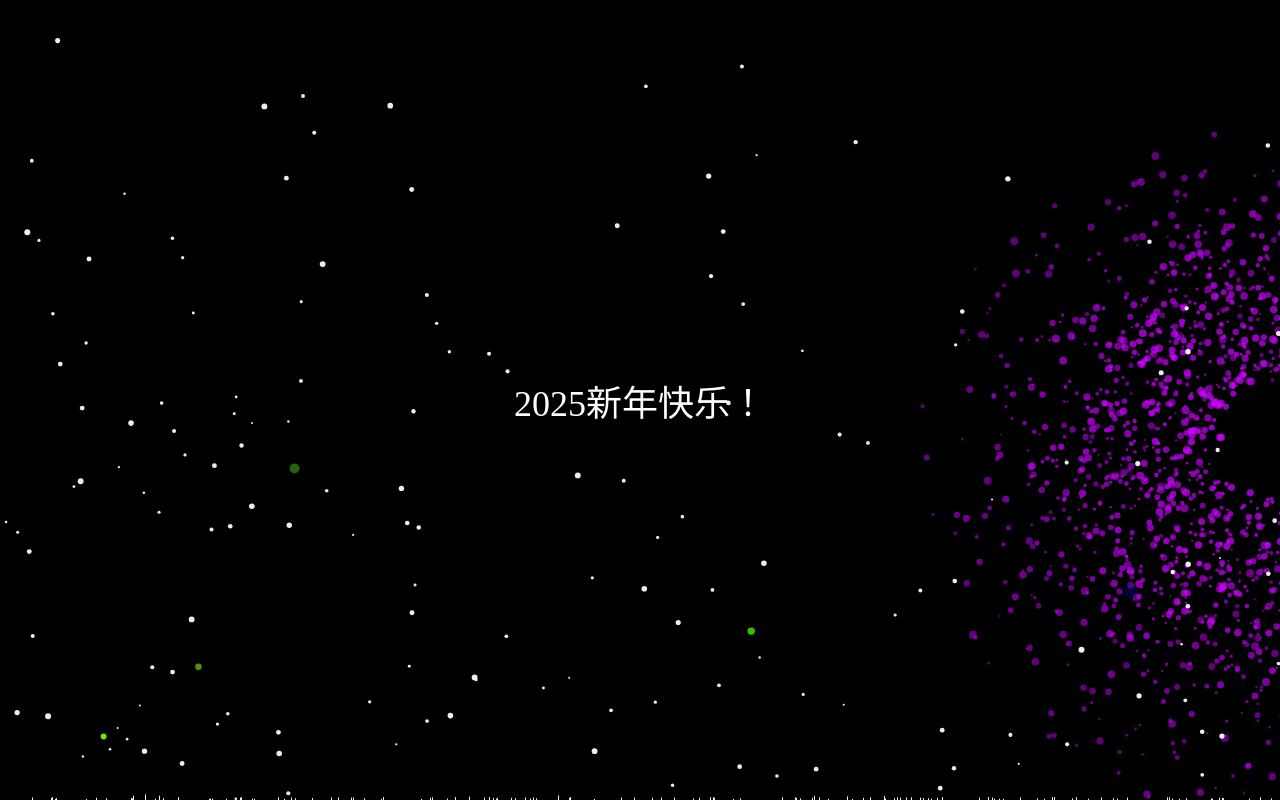
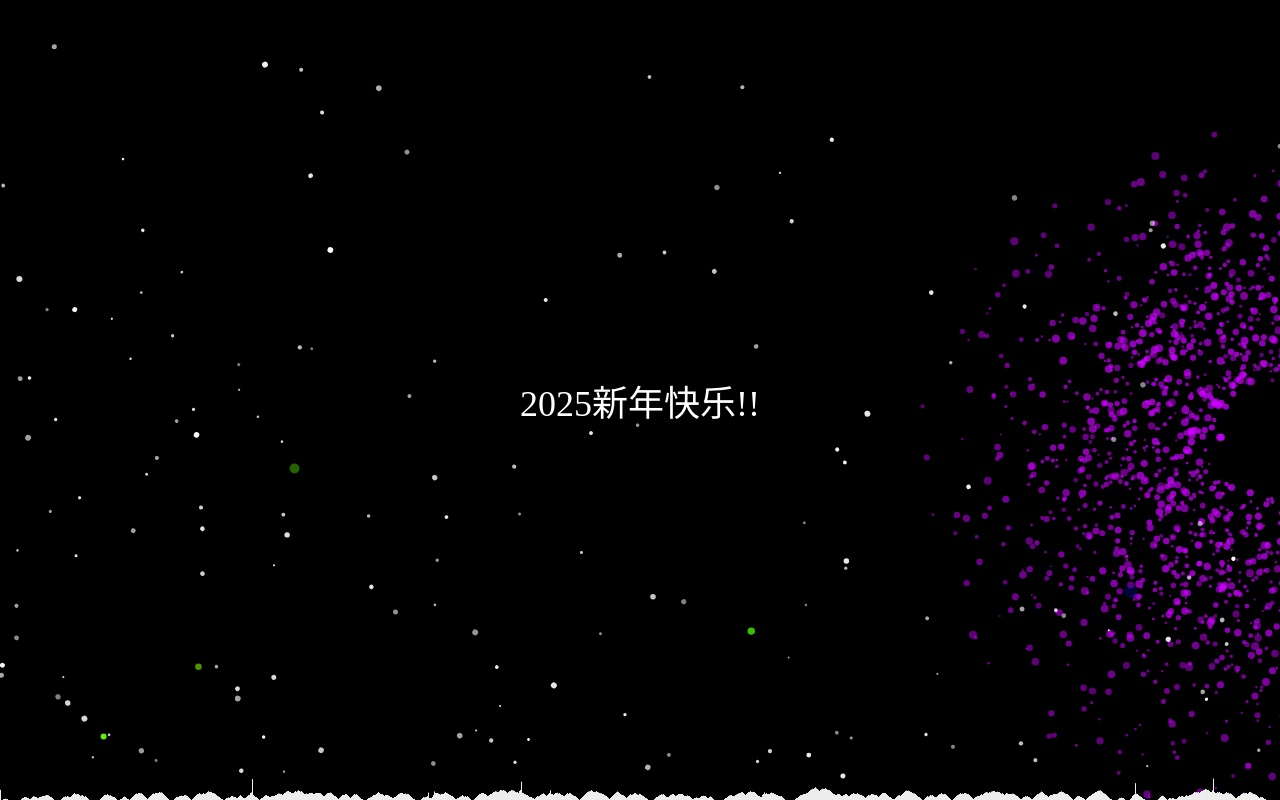
Before and after one commit to chimestone/chimestone_.github.io, a plain HTML site: page index.html in a window 1280 px wide. Both pictures are taken after a click on the button "点这个！". Drawn offline with Linux system fonts and the light colour scheme.

Commit message:
Update index.html

```diff
--- a/index.html
+++ b/index.html
@@ -1,3 +1,4 @@
+
 <!DOCTYPE html>
 <html lang="en">
 
@@ -58,12 +59,47 @@
             opacity: 0;
             transition: opacity 1s ease-in-out;
         }
+
+        /* 新增歌词显示区域样式 */
+        #lyricContainer {
+            position: absolute;
+            top: 10px;
+            right: 10px;
+            color: white;
+            background-color: rgba(0, 0, 0, 0.5);
+            padding: 10px;
+            box-sizing: border-box;
+            width: 200px;
+            height: 40px;
+            line-height: 40px;
+            overflow: hidden;
+        }
+
+        /* 定义滚动动画 */
+        @keyframes scrollLyrics {
+            from {
+                transform: translateY(0);
+            }
+
+            to {
+                transform: translateY(-100%);
+            }
+        }
+
+        /* 手机端样式调整 */
+        @media (max-width: 768px) {
+            #subtitle {
+                font-size: 24px;
+            }
+        }
     </style>
 </head>
 
 <body>
     <button id="playButton">点这个！</button>
     <div id="subtitle"></div>
+    <!-- 新增歌词显示容器 -->
+    <div id="lyricContainer"></div>
 
     <script>
         const playButton = document.getElementById('playButton');
@@ -73,8 +109,9 @@
         document.body.appendChild(canvas);
         const ctx = canvas.getContext('2d');
         const subtitle = document.getElementById('subtitle');
+        const lyricContainer = document.getElementById('lyricContainer');
 
-        const subtitles = ['2025新年快乐！'];
+        const subtitles = ['2025新年快乐!!'];
         let subtitleIndex = 0;
 
         class Firework {
@@ -162,32 +199,51 @@
                 this.size = size;
                 this.speed = Math.random() * 3 + 2;
                 this.vx = (Math.random() - 0.5) * 2;
+                this.rotation = Math.random() * Math.PI * 2;
+                this.rotationSpeed = (Math.random() - 0.5) * 0.05;
+                this.opacity = Math.random() * 0.5 + 0.5;
             }
 
             update() {
                 this.x += this.vx;
                 this.y += this.speed;
+                this.rotation += this.rotationSpeed;
+
                 if (this.y > canvas.height - snowDepth) {
                     this.y = canvas.height - snowDepth;
-                    snowPiles[Math.floor(this.x)] = Math.min(snowPiles[Math.floor(this.x)] + this.size, maxSnowDepth);
+                    const snowPileIndex = Math.floor(this.x);
+                    if (snowPiles[snowPileIndex] < maxSnowDepth) {
+                        // 将积雪速度乘以 10
+                        snowPiles[snowPileIndex] += this.size * 10;
+                        if (snowPiles[snowPileIndex] > maxSnowDepth) {
+                            snowPiles[snowPileIndex] = maxSnowDepth;
+                        }
+                    }
                     return false;
                 }
                 return true;
             }
 
             draw() {
+                ctx.save();
+                ctx.globalAlpha = this.opacity;
+                ctx.translate(this.x, this.y);
+                ctx.rotate(this.rotation);
                 ctx.fillStyle = '#fff';
                 ctx.beginPath();
-                ctx.arc(this.x, this.y, this.size, 0, Math.PI * 2);
+                ctx.arc(0, 0, this.size, 0, Math.PI * 2);
                 ctx.fill();
+                ctx.restore();
             }
         }
 
         let snowflakes = [];
         const snowflakeCount = 200;
-        const maxSnowDepth = 100;
+        const maxSnowDepth = canvas.height * 0.1;
         let snowDepth = 0;
         const snowPiles = new Array(canvas.width).fill(0);
+        let mouseX = 0;
+        let mouseY = 0;
 
         function createSnowflakes(count) {
             for (let i = 0; i < count; i++) {
@@ -213,12 +269,95 @@
             }
         }
 
+        // 《打上花火》副歌歌词，按句分割
+        const hanabiLyrics = [
+            'ッと光って咲いた',
+            '花火を見ていた',
+            'きっとまだ終わらない夏が',
+            '曖昧な心を解かして繋いだ',
+            'この夜が続いて欲しかった',
+            'あと何度君と同じ花火を見られるかなって',
+            '笑う顔に何ができるだろうか',
+            '傷つくこと 喜ぶこと',
+            '繰り返す波と情動',
+            '焦燥 最終列車の音',
+            '何度でも言葉にして君を呼ぶよ',
+            '波間を選びもう一度',
+            'もう二度と悲しまずに済むように',
+            'ハッと息を呑めば',
+            '消えちゃいそうな光が',
+            'きっとまだ胸に住んでいた',
+            '手を伸ばせば触れた',
+            'あったかい未来は',
+            '密かにふたりを見ていた',
+            'パッと花火が',
+            '夜に咲いた',
+            '夜に咲いて',
+            '静かに消えた',
+            '離さないで',
+            'もう少しだけ',
+            'もう少しだけ このままで'
+        ];
+
+        let lyricIndex = 0;
+        let lyricInterval;
+
         playButton.addEventListener('click', () => {
             playButton.style.display = 'none';
             setInterval(createFirework, 300);
             showNextSubtitle();
             setInterval(() => createSnowflakes(50), 500);
+
+            lyricIndex = 0;
+            if (lyricInterval) {
+                clearInterval(lyricInterval);
+            }
+
+            lyricInterval = setInterval(() => {
+                if (lyricIndex < hanabiLyrics.length) {
+                    lyricContainer.textContent = hanabiLyrics[lyricIndex];
+                    lyricIndex++;
+                } else {
+                    clearInterval(lyricInterval);
+                }
+            }, 3000);
         });
+
+        function handleMouseMove(event) {
+            mouseX = event.clientX;
+            mouseY = event.clientY;
+            // 略增大铲掉积雪的范围
+            const range = 20;
+            for (let i = Math.max(0, mouseX - range); i < Math.min(canvas.width, mouseX + range); i++) {
+                if (snowPiles[i] > 0) {
+                    snowPiles[i] -= 2;
+                    if (snowPiles[i] < 0) {
+                        snowPiles[i] = 0;
+                    }
+                }
+            }
+        }
+
+        window.addEventListener('mousemove', handleMouseMove);
+
+        // 积雪滚落逻辑
+        function rollSnow() {
+            for (let x = 1; x < canvas.width - 1; x++) {
+                const diffLeft = snowPiles[x] - snowPiles[x - 1];
+                const diffRight = snowPiles[x] - snowPiles[x + 1];
+
+                if (diffLeft > 1) {
+                    const transfer = Math.min(diffLeft, 1);
+                    snowPiles[x] -= transfer;
+                    snowPiles[x - 1] += transfer;
+                }
+                if (diffRight > 1) {
+                    const transfer = Math.min(diffRight, 1);
+                    snowPiles[x] -= transfer;
+                    snowPiles[x + 1] += transfer;
+                }
+            }
+        }
 
         function animate() {
             ctx.clearRect(0, 0, canvas.width, canvas.height);
@@ -236,6 +375,9 @@
                 snowflake.draw();
             });
 
+            // 处理积雪滚落
+            rollSnow();
+
             // 绘制积雪
             snowDepth = Math.max(...snowPiles);
             ctx.fillStyle = '#fff';
```
